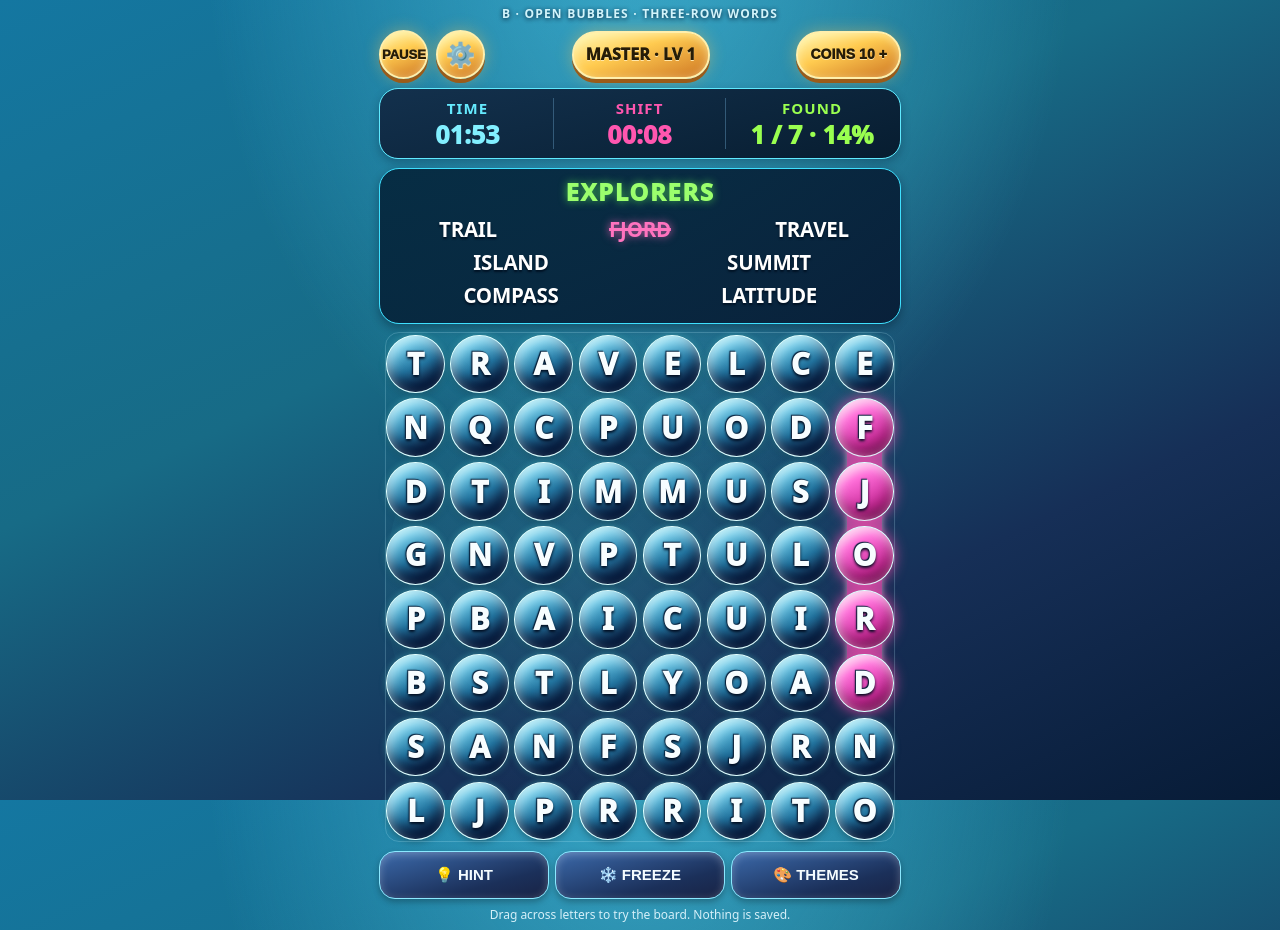
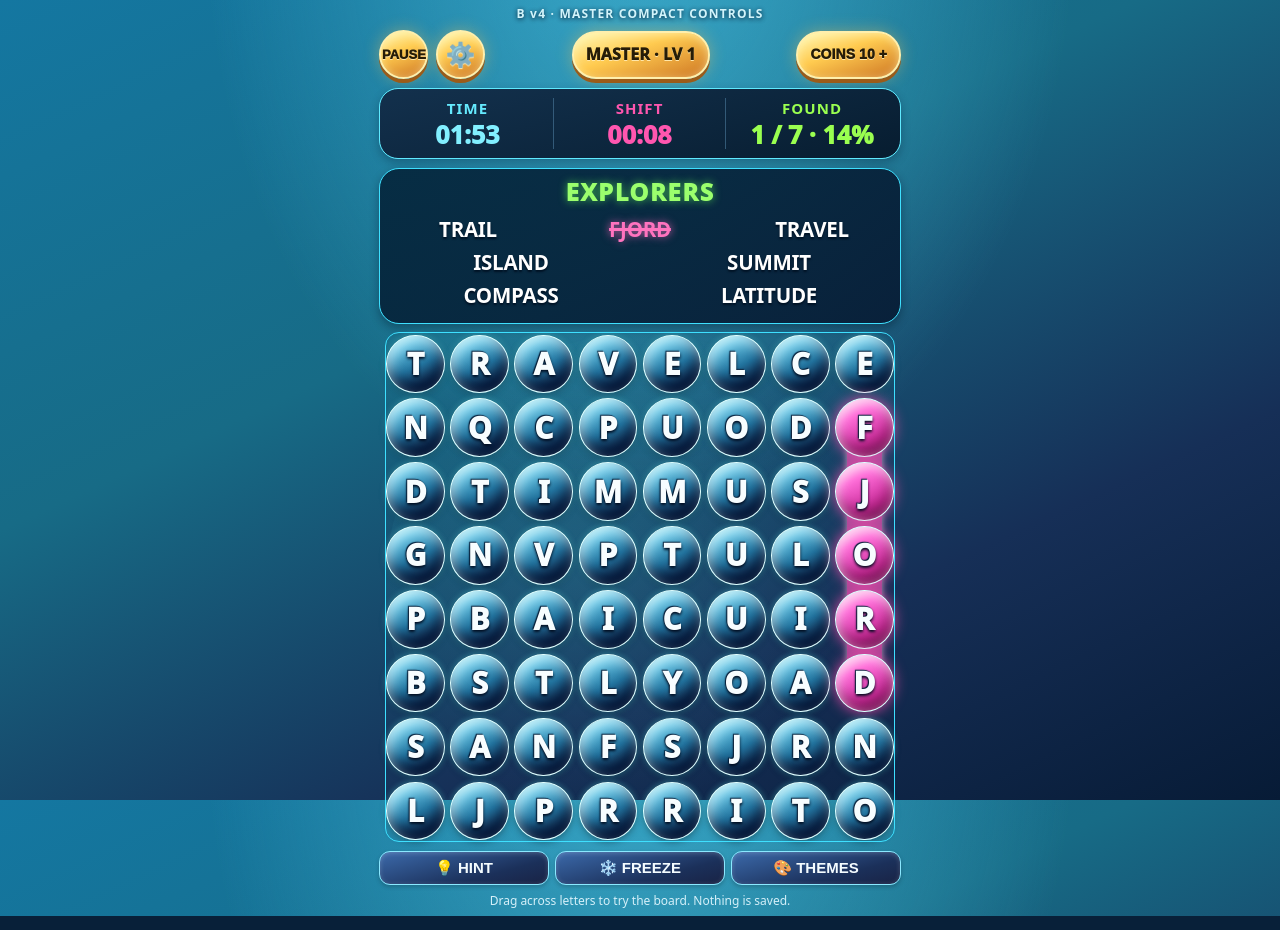
Before and after one commit to TripleC2323/Scramble-Word-Search, a plain HTML site: page test1-app.html in a window 1280 px wide. Drawn offline with Linux system fonts and the light colour scheme.

```diff
--- a/test1-app.html
+++ b/test1-app.html
@@ -5,7 +5,7 @@
 <meta name="viewport" content="width=device-width,initial-scale=1,viewport-fit=cover">
 <meta name="theme-color" content="#123b62">
 <meta name="apple-mobile-web-app-capable" content="yes">
-<title>Shift It — Design B v2: Three-Row Word List</title>
+<title>Shift It — Design B v4: Master Compact Controls</title>
 <style>
 :root {color-scheme: dark; --ink:#f7fdff; --soft:#add6eb; --cyan:#39edff; --gold:#ffe783; --touch-font:clamp(14px,3.7vw,17px);}
 *{box-sizing:border-box;-webkit-tap-highlight-color:transparent}
@@ -82,19 +82,30 @@ body::after{content:"";pointer-events:none;position:fixed;inset:0;z-index:-1;opa
 @media (max-height:710px){.app{gap:6px}.compare-header{font-size:11px}.word-panel{padding-top:7px;padding-bottom:8px}.words{min-height:88px;gap:5px}.controls{margin-top:4px}}
 @media (prefers-reduced-motion:reduce){*,*::before,*::after{transition:none!important;animation:none!important}}
 
-/* Design B v2: centered three-row word distribution with a near-invisible grid perimeter. */
+/* Design B v3: centered three-row word distribution with a near-invisible grid perimeter. */
 .word-row{display:grid;grid-template-columns:repeat(var(--cols,3),minmax(0,1fr));align-items:center;gap:clamp(6px,2vw,10px);width:100%;min-height:26px}
 .variant-b .word-panel{padding-left:7px;padding-right:7px}
-.variant-b .board::after{content:"";pointer-events:none;position:absolute;inset:0;z-index:4;border:1px solid rgba(186,239,255,.22);border-radius:14px;box-shadow:0 0 3px rgba(65,211,255,.05)}
+.variant-b .board::after{content:"";pointer-events:none;position:absolute;inset:0;z-index:4;border:1px solid #3ee0ff;border-radius:14px;box-shadow:0 0 3px rgba(65,211,255,.05)}
 .case-picker{display:flex;flex-direction:column;gap:8px;margin:0 0 14px}
 .case-picker[hidden]{display:none!important}
 .case-picker button{font-size:15px;line-height:1.25;font-weight:850;padding:9px 10px;border-radius:12px;color:#081a30;background:linear-gradient(#a7f8ff,#57c1e9);border:1px solid #d6ffff}
 @media(max-width:350px){.variant-b .word-panel{padding-left:6px;padding-right:6px}.word-row{gap:6px}.word{min-height:24px}}
+/* Master ONLY: slim visual option pills; unchanged navy-blue gradient and cyan border color.
+   A transparent 5px upper/lower pseudo-element helps retain a roughly 44px touch target.
+   Do not apply this scope to Zen, Classic, or Extreme when integrating. */
+body.master-preview .controls button{
+  position:relative;min-height:34px;height:34px;padding:1px 3px;
+  border:1px solid #8be8ff;border-radius:11px;
+  line-height:1.12;box-shadow:inset 0 1px 5px #fff3,0 2px 4px #0003;
+}
+body.master-preview .controls button::before{
+  content:"";position:absolute;inset:-5px 0;pointer-events:auto;
+}
 </style>
 </head>
-<body class="variant-b">
+<body class="variant-b master-preview">
 <main class="app" aria-label="Shift It iPhone board layout comparison B">
-<div class="compare-header">B · OPEN BUBBLES · THREE-ROW WORDS</div>
+<div class="compare-header">B v4 · MASTER COMPACT CONTROLS</div>
 <header class="toolbar">
 <button class="roundbtn" id="pause" aria-label="Pause preview">PAUSE</button>
 <button class="roundbtn gear" id="settings" aria-label="About this layout preview">⚙️</button>
```
